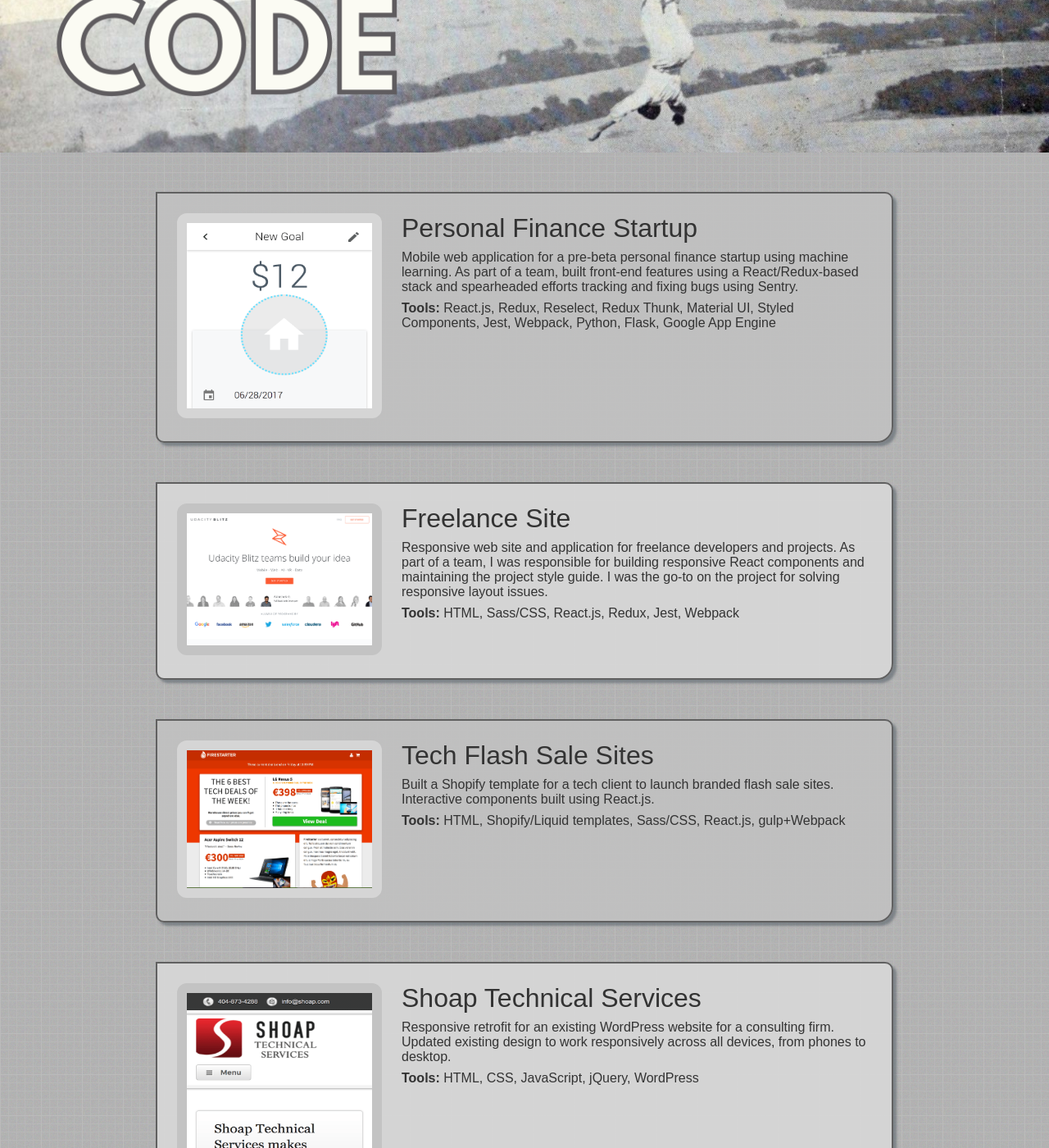
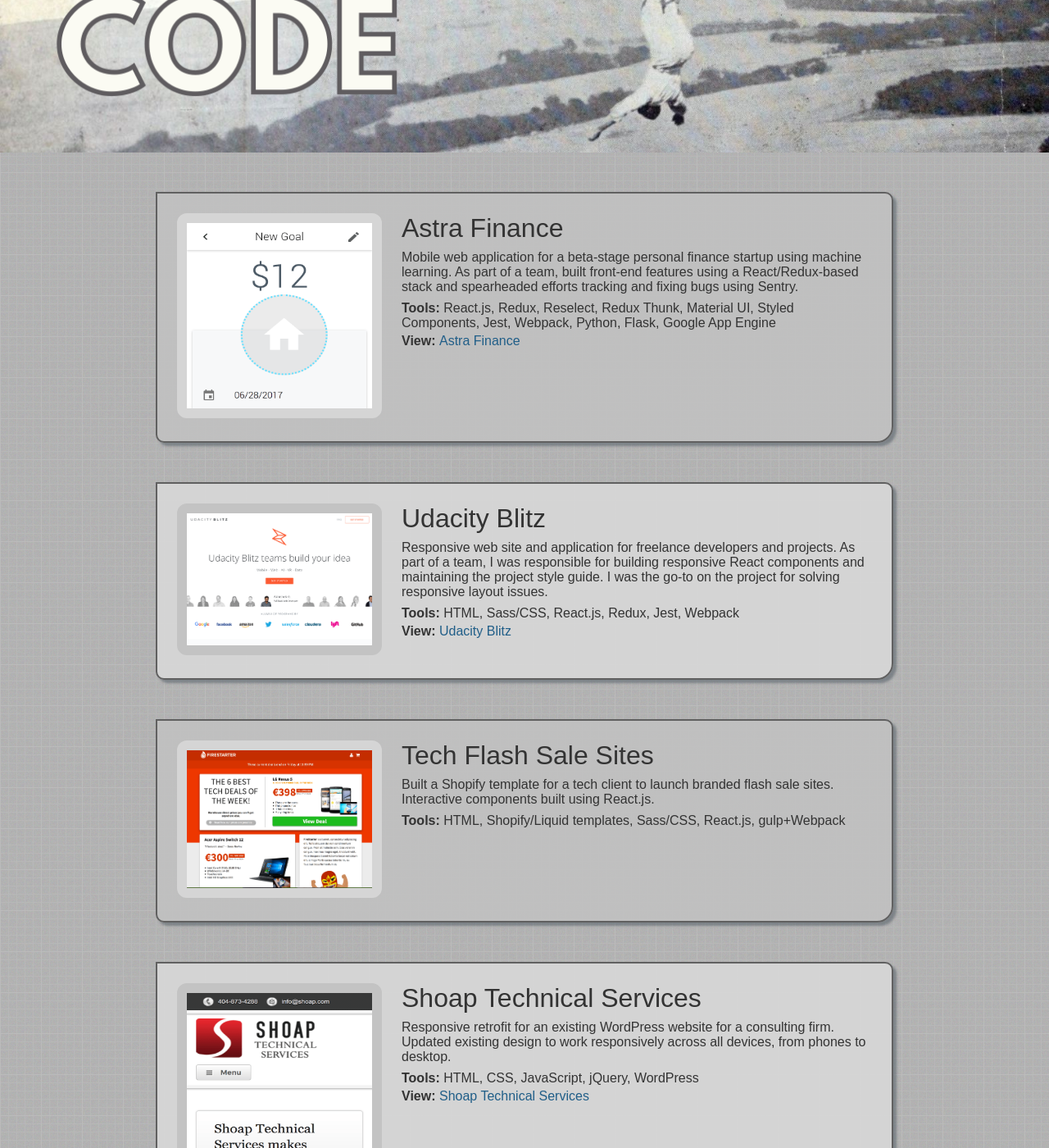
Before and after one commit to 6stringbeliever/6stringbeliever.github.io, a Jekyll site: the page built from index.html, in a window 1280 px wide and 1400 px high, scrolled down 390 px. Shown: the whole window at 82% size. Built offline with Jekyll 4.4.1, drawn with Linux system fonts in a browser that asks for light colours; nearby versions of some CDN libraries; some of the changed text lies outside the part shown.

Commit message:
copy: Update projects copy

```diff
--- a/_data/projects.json
+++ b/_data/projects.json
@@ -1,14 +1,22 @@
 {
     "projects": [{
-        "name": "Personal Finance Startup",
+        "name": "Astra Finance",
         "images": ["astra/astra1-thumb.png"],
-        "description": "Mobile web application for a pre-beta personal finance startup using machine learning. As part of a team, built front-end features using a React/Redux-based stack and spearheaded efforts tracking and fixing bugs using Sentry.",
-        "tools": "React.js, Redux, Reselect, Redux Thunk, Material UI, Styled Components, Jest, Webpack, Python, Flask, Google App Engine"
+        "description": "Mobile web application for a beta-stage personal finance startup using machine learning. As part of a team, built front-end features using a React/Redux-based stack and spearheaded efforts tracking and fixing bugs using Sentry.",
+        "tools": "React.js, Redux, Reselect, Redux Thunk, Material UI, Styled Components, Jest, Webpack, Python, Flask, Google App Engine",
+        "projecturl": {
+            "name": "Astra Finance",
+            "url": "https://beta.astra.finance/"
+        }
     }, {
-        "name": "Freelance Site",
+        "name": "Udacity Blitz",
         "images": ["ub/ub1.png"],
         "description": "Responsive web site and application for freelance developers and projects. As part of a team, I was responsible for building responsive React components and maintaining the project style guide. I was the go-to on the project for solving responsive layout issues.",
-        "tools": "HTML, Sass/CSS, React.js, Redux, Jest, Webpack"
+        "tools": "HTML, Sass/CSS, React.js, Redux, Jest, Webpack",
+        "projecturl": {
+            "name": "Udacity Blitz",
+            "url": "https://blitz.com/"
+        }
     }, {
         "name": "Tech Flash Sale Sites",
         "images": ["firestarter/fs1.png"],
@@ -18,7 +26,11 @@
         "name": "Shoap Technical Services",
         "images": ["shoap/shoap1-thumb.png"],
         "description": "Responsive retrofit for an existing WordPress website for a consulting firm. Updated existing design to work responsively across all devices, from phones to desktop.",
-        "tools": "HTML, CSS, JavaScript, jQuery, WordPress"
+        "tools": "HTML, CSS, JavaScript, jQuery, WordPress",
+        "projecturl": {
+            "name": "Shoap Technical Services",
+            "url": "https://shoap.com/"
+        }
     }, {
         "name": "Cancer Research Fund",
         "images": ["cancer/cancer3.png"],
@@ -66,8 +78,8 @@
         "description": "An application for managing boilerplate used for creating proposals in response to RFPs. Developed the entire front-end and back-end. Also, created initial wireframes and performed extensive usability testing. For web development course in MS HCI program.",
         "tools": "HTML, CSS, JavaScript, jQuery, PHP, MySQL",
         "projecturl": {
-            "name": "RFP Responder",
-            "url": "http://rfp.superawesomegood.com"
+            "name": "RFP Responder Demo",
+            "url": "https://www.youtube.com/edit?o=U&video_id=mJioHgIad6k"
         },
         "sourceurl": {
             "name": "bitbucket",
```
